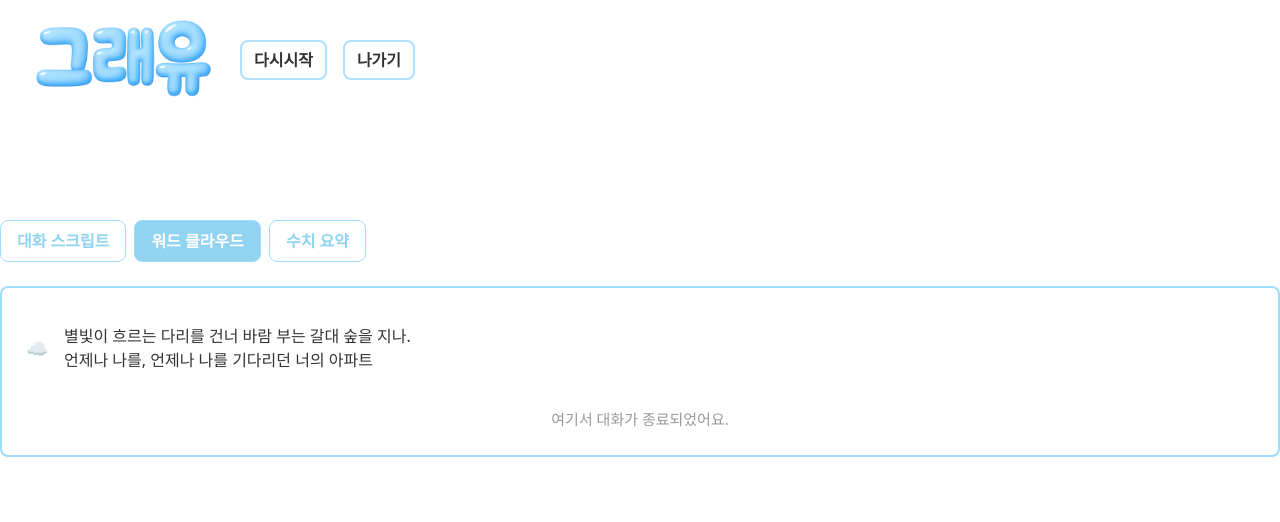
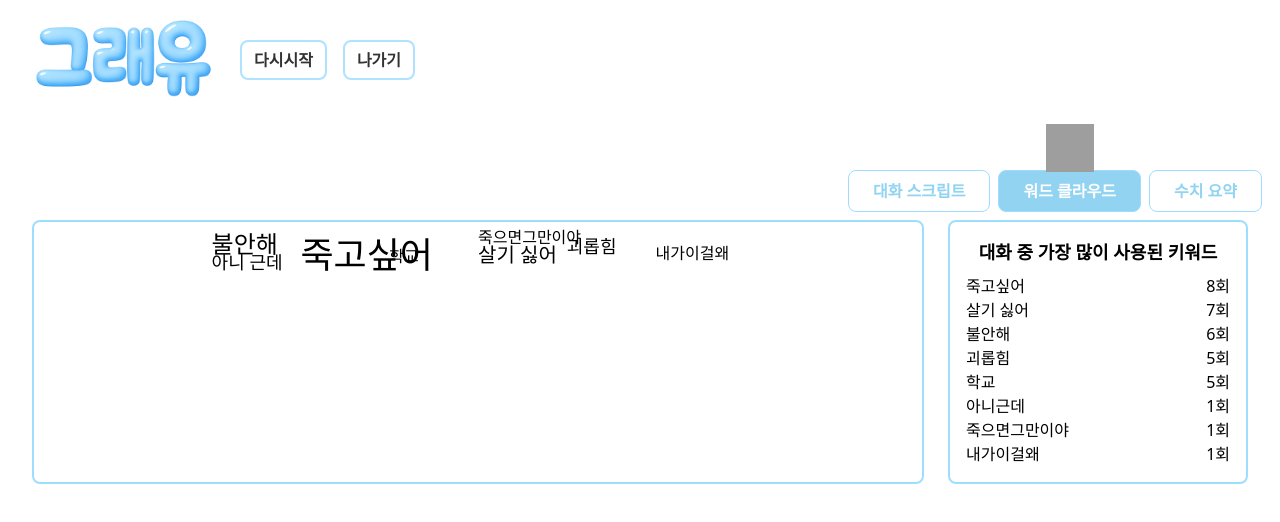
Before and after one commit to juyeon320/hackathon_team, a Next.js app in the folder my-app/: page /experience in a window 1280 px wide. Both pictures are taken after a click on the button "워드 클라우드". Shown: the top 522 px of the page. Built offline with nearby package versions, Linux system fonts and the light colour scheme; no server answers; the database is empty; grey boxes are pictures that could not be loaded.

Commit message:
feat: 워드 클라우드, 수치요약 페이지 더미데이터로 구현

```diff
--- a/my-app/src/pages/experience.js
+++ b/my-app/src/pages/experience.js
@@ -1,224 +1,232 @@
 "use client";
 import MainTopBar from "@/component/MainTopBar";
-
 import "../styles/globals.css";
 import { useSearchParams, useRouter } from "next/navigation";
-import { useState, useEffect } from "react";
-import Footer from "@/component/footer";
-import Image from "next/image";
-
-// Firebase 연동 함수
-import { getSepXP, updateSepXP } from "@/utils/firebase";
+import { useState } from "react";
 
 export default function ExperiencePage() {
-    const searchParams = useSearchParams();
-    const router = useRouter();
-    const difficulty = searchParams.get("difficulty");
+  const [currentTab, setCurrentTab] = useState("script");
 
-    // 난이도별 설정: XP 증가량, 최대치, 진행바 색상
-    const xpValues = {
-        "하": { xp: 50, maxXp: 500, color: "#4caf50" },
-        "중": { xp: 100, maxXp: 500, color: "#2196f3" },
-        "상": { xp: 200, maxXp: 600, color: "#ff9800" },
-    };
+  return (
+    <div className="w-screen justify-end bg-white" style={{ paddingTop: "220px" }}>
+      {/* ✅ MainTopBar */}
+      <MainTopBar showMicNotice={false} />
 
-    // Firestore에서 불러올 sep 유저의 기존 XP
-    const [oldXP, setOldXP] = useState(0);
-    const [addedXP, setAddedXP] = useState(0);
-    const [newXP, setNewXP] = useState(0);
-    const [animatedXP, setAnimatedXP] = useState(0);
-    const [isLoading, setIsLoading] = useState(true);
-    const [showConfetti, setShowConfetti] = useState(false);
-    const [showCongrats, setShowCongrats] = useState(false);
-
-    // 난이도에 따른 UI 값
-    const targetXP = xpValues[difficulty]?.xp || 50;       // 이번에 더할 XP
-    const maxXP = xpValues[difficulty]?.maxXp || 500;    // 최대 XP
-    const barColor = xpValues[difficulty]?.color || "#4caf50";
-
-    // 진행바(%) 계산 => animatedXP를 기준으로
-    const xpPercentage = (animatedXP / maxXP) * 100;
-
-    // [1] 페이지 로드 시 Firestore에서 sep XP 불러오기
-    useEffect(() => {
-        (async () => {
-            try {
-                setIsLoading(true);
-                const currentXP = await getSepXP();
-                setOldXP(currentXP);
-                setIsLoading(false);
-            } catch (error) {
-                console.error("❌ getSepXP error:", error);
-                setIsLoading(false);
-            }
-        })();
-    }, []);
-
-    // [2] oldXP가 준비되면 => 처음 애니메이션 (0→oldXP)
-    useEffect(() => {
-        if (oldXP > 0 && newXP === 0) {
-            animateXP(0, oldXP);
-        }
-    }, [oldXP]);
-
-    // [3] 난이도 파라미터가 생기면 => addedXP 계산 + Firestore 업데이트
-    useEffect(() => {
-        if (!difficulty) return; // URL 파라미터가 없으면 종료
-
-        const finalXP = oldXP + targetXP;
-        setAddedXP(targetXP);
-        setNewXP(finalXP);
-
-        // Firestore 업데이트
-        updateSepXP(finalXP).catch((err) => {
-            console.error("❌ updateSepXP error:", err);
-        });
-    }, [difficulty, oldXP]);
-
-    // [4] newXP가 바뀌면 => oldXP→newXP 애니메이션
-    useEffect(() => {
-        if (newXP > oldXP) {
-            setTimeout(() => {
-                animateXP(oldXP, newXP);
-                setShowConfetti(true);
-                setTimeout(() => {
-                    setShowCongrats(true);
-                }, 1000);
-            }, 1000);
-        }
-    }, [newXP]);
-
-    // [함수] XP 애니메이션
-    function animateXP(fromValue, toValue) {
-        const duration = 2000;
-        const frameRate = 30;
-        const totalFrames = duration / frameRate;
-        const increment = (toValue - fromValue) / totalFrames;
-
-        let current = fromValue;
-        let frame = 0;
-
-        const interval = setInterval(() => {
-            frame++;
-            current += increment;
-            setAnimatedXP(Math.round(current));
-
-            if (frame >= totalFrames) {
-                clearInterval(interval);
-                setAnimatedXP(toValue);
-            }
-        }, frameRate);
-    }
-
-    const [currentTab, setCurrentTab] = useState('script');
+      {/* 오른쪽 상단에 수동 배치된 구름 + 탭 버튼 메뉴 */}
+        <div
+        style={{
+            position: "absolute",
+            top: "170px",      // 원하는 Y 위치로 조정
+            right: "18px",     // 원하는 X 위치로 조정
+            zIndex: 50,
+        }}
+        className="flex gap-2 items-end"
+        >
 
 
-    // 홈으로 돌아가기 버튼
-    const goToHome = () => {
-        router.push('/');
-    };
-
-    // 새 대화하기 버튼
-    const startNewChat = () => {
-        router.push('/');
-    };
-
-    return (
-        <div className="w-screen bg-white relative" style={{ paddingTop: "220px" }}>
-
-        <MainTopBar showMicNotice={false} />
-
-        {/* 🔹 탭 메뉴 */}
-        <div className="flex justify-end w-full mt-10 mb-6 pr-6 z-10">
-        <div className="flex gap-2">
-            <button
-                style={{
-                backgroundColor: currentTab === 'script' ? '#91D3F0' : '#ffffff',
-                color: currentTab === 'script' ? '#ffffff' : '#91D3F0',
-                border: '1.5px solid #9FDDFF',
-                fontWeight: '600'
-                }}
-                className="px-4 py-2 rounded-lg "
-                onClick={() => setCurrentTab('script')}
-            >
-                대화 스크립트
-            </button>
+        {/* 탭 버튼들 */}
+        {["script", "word", "summary"].map((tab) => (
+            <div key={tab} className="relative">
+            {/* 구름 아이콘 - 현재 탭일 때만 표시 */}
+            {currentTab === tab && (
+              <img
+                src="/images/cloud.png"
+                alt="cloud"
+                className="absolute bottom-full mb-1 w-12 h-12"
+                style={{ top: "-110%", right: "50%", transform: "translateX(50%)" }}
+              />
+            )}
 
             <button
+
+            onClick={() => setCurrentTab(tab)}
+            className="px-6 py-2 rounded-lg"
             style={{
-                backgroundColor: currentTab === 'word' ? '#91D3F0' : '#ffffff',
-                color: currentTab === 'word' ? '#ffffff' : '#91D3F0',
-                border: '1.5px solid #9FDDFF',
-                fontWeight: '600'
+                backgroundColor: currentTab === tab ? "#91D3F0" : "#ffffff",
+                color: currentTab === tab ? "#ffffff" : "#91D3F0",
+                border: "1.5px solid #9FDDFF",
+                fontWeight: "600",
             }}
-                className="px-4 py-2 rounded-lg "
-                onClick={() => setCurrentTab('word')}
             >
-                워드 클라우드
+            {tab === "script" && "대화 스크립트"}
+            {tab === "word" && "워드 클라우드"}
+            {tab === "summary" && "수치 요약"}
             </button>
+            </div>
+        ))}
+        </div>
 
-            <button
+
+      {/* ✅ 콘텐츠 영역 */}
+      <div className="w-full max-w-6xl mx-auto px-4">
+        {currentTab === "script" && (
+          <div
+            className="border-2 rounded-lg p-6"
+            style={{ borderColor: "#9FDDFF", backgroundColor: "#ffffff" }}
+          >
+            {/* 대화 내용 */}
+            {[...Array(2)].map((_, idx) => (
+              <div key={idx} className="flex items-start gap-3 mb-6">
+                <div className="w-10 h-10 rounded-full flex items-center justify-center text-2xl">☁️</div>
+                <div
+                  className="px-4 py-3 rounded-lg leading-relaxed max-w-xl"
                   style={{
-                backgroundColor: currentTab === 'summary' ? '#91D3F0' : '#ffffff',
-                color: currentTab === 'summary' ? '#ffffff' : '#91D3F0',
-                border: '1.5px solid #9FDDFF',
-                fontWeight: '600'
+                    backgroundColor: "#ffffff",
+                    border: "1.5px solid #9FDDFF",
+                    color: "#333333",
                   }}
-                className="px-4 py-2 rounded-lg "
-                onClick={() => setCurrentTab('summary')}
                 >
-                수치 요약
-            </button>
+                  별빛이 흐르는 다리를 건너 바람 부는 갈대 숲을 지나. <br />
+                  언제나 나를, 언제나 나를 기다리던 너의 아파트
+                </div>
+              </div>
+            ))}
+            <div className="text-center text-gray-500 text-sm mt-2">
+              여기서 대화가 종료되었어요.
+            </div>
+          </div>
+        )}
+
+        {currentTab === "word" && (
+        <div className="px-4"> {/* ✅ 바깥 테두리 제거하고 여백만 유지 */}
+            <div className="flex flex-row gap-6">
+            {/* 왼쪽: 워드 클라우드 박스 */}
+            <div className="flex-1 min-h-[400px] border-2 rounded-lg relative" style={{ borderColor: "#9FDDFF" }}>
+                {/* 워드 클라우드 더미 데이터 */}
+                <div className="relative w-full h-full p-4">
+                {[
+                    { text: "죽고싶어", size: "text-4xl", top: "40%", left: "30%" },
+                    { text: "불안해", size: "text-2xl", top: "20%", left: "20%" },
+                    { text: "살기 싫어", size: "text-xl", top: "60%", left: "50%" },
+                    { text: "괴롭힘", size: "text-lg", top: "30%", left: "60%" },
+                    { text: "학교", size: "text-base", top: "70%", left: "40%" },
+                    { text: "죽으면그만이야", size: "text-base", top: "10%", left: "50%" },
+                    { text: "아니 근데", size: "text-lg", top: "80%", left: "20%" },
+                    { text: "내가이걸왜", size: "text-base", top: "60%", left: "70%" },
+                ].map((word, idx) => (
+                    <div
+                    key={idx}
+                    className={`absolute ${word.size} font-semibold text-sky-600`}
+                    style={{ top: word.top, left: word.left }}
+                    >
+                    {word.text}
+                    </div>
+                ))}
                 </div>
             </div>
 
+            {/* 오른쪽: 키워드 리스트 박스 */}
+                <div
+                style={{
+                    width: "300px",
+                    marginLeft: "auto",
+                    marginRight: "0px",
+                    borderWidth: "2px",
+                    borderColor: "#9FDDFF",
+                }}
+                className="rounded-lg p-4 space-y-4"
+                >
+                {/* 기존 박스 */}
+                <div>
+                    <h2 className="font-bold text-lg mb-2 text-center">
+                    대화 중 가장 많이 사용된 키워드
+                    </h2>
+                    <ul className="text-base space-y-1">
+                    {[
+                        ["죽고싶어", "8회"],
+                        ["살기 싫어", "7회"],
+                        ["불안해", "6회"],
+                        ["괴롭힘", "5회"],
+                        ["학교", "5회"],
+                        ["아니근데", "1회"],
+                        ["죽으면그만이야", "1회"],
+                        ["내가이걸왜", "1회"],
+                    ].map(([word, count], idx) => (
+                        <li key={idx} className="flex">
+                        <span className="flex-1 text-left">{word}</span>
+                        <span className="text-right w-[40px]">{count}</span>
+                        </li>
+                    ))}
+                    </ul>
+
+                </div>
 
 
-        {/* 말풍선 콘텐츠 */}
-        <div className="w-full max-w-5xl mt-4 border-2 rounded-lg p-6 "
-            style={{
-                borderColor: "#9FDDFF", // 외곽 박스 테두리
-                backgroundColor: "#ffffff" // 전체 박스 배경
-            }}
-            >
-            <div className="flex items-start gap-3 mb-6">
-                {/* 말풍선 왼쪽 아이콘 */}
-                <div
-                className="w-10 h-10 rounded-full flex items-center justify-center"
-                style={{
-                    backgroundColor: "#ffffff", // 구름 원 배경색
-                    color: "#ffffff", // 아이콘 색상
-                    fontSize: "18px"
-                }}
-            >
-            ☁️
                 </div>
 
-            {/* 말풍선 본문 */}
-            <div
-            className="px-4 py-3 rounded-lg leading-relaxed max-w-xl"
-            style={{
-                backgroundColor: "#ffffff", // 말풍선 배경색
-                border: "1.5px solid ##9FDDFF", // 테두리
-                color: "#333333" // 텍스트 색
-            }}
-            >
-            별빛이 흐르는 다리를 건너 바람 부는 갈대 숲을 지나.<br />
-            언제나 나를, 언제나 나를 기다리던 너의 아파트
+            </div>
+        </div>
+        )}
+
+
+
+
+{currentTab === "summary" && (
+  <div className="relative w-full h-[800px] bg-white border-2 rounded-lg" style={{ borderColor: "#9FDDFF" }}>
+    {/* 왼쪽 감정 분포 */}
+    <div className="absolute top-[30px] left-[40px] w-[280px] h-[320px] border-2 rounded-lg p-4" style={{ borderColor: "#9FDDFF" }}>
+      <h2 className="font-bold text-lg mb-4">감정 분포 그래프</h2>
+      <div className="flex justify-center items-center h-[140px]">
+        <img src="/images/donut-chart.png" alt="감정 차트" className="w-[120px] h-[120px]" />
+      </div>
+      <div className="mt-4 text-sm space-y-1 text-gray-700">
+        <div>🩵 슬픔 <span className="float-right">40</span></div>
+        <div>🩶 불안 <span className="float-right">30</span></div>
+        <div>💛 분노 <span className="float-right">20</span></div>
+        <div>🤍 무력감 <span className="float-right">10</span></div>
       </div>
     </div>
 
-        {/* 종료 안내 텍스트 */}
-        <div
-            className="text-center mt-4"
-            style={{
-            color: "#999999", // 안내 메시지 색상
-            fontSize: "15px"
-            }}
-        >
-            여기서 대화가 종료되었어요.
+    {/* 가운데: 부정적 단어 사용률 */}
+    <div className="absolute top-[30px] left-[380px] w-[280px] h-[140px] border-2 rounded-lg p-4" style={{ borderColor: "#9FDDFF" }}>
+      <h2 className="font-bold text-lg mb-2">부정적 단어 사용률</h2>
+      <p className="text-center text-2xl font-bold text-sky-400">
+        전체 대화의 <span className="text-3xl">80%</span>
+      </p>
+      <div className="h-3 bg-sky-100 rounded-full mt-3">
+        <div className="h-full bg-sky-400 rounded-full" style={{ width: "80%" }}></div>
+      </div>
+    </div>
+
+    {/* 가운데: 심리 불안 지수 */}
+    <div className="absolute top-[190px] left-[380px] w-[280px] h-[160px] border-2 rounded-lg p-4" style={{ borderColor: "#9FDDFF" }}>
+      <h2 className="font-bold text-lg mb-2">심리 불안 지수</h2>
+      <div className="flex flex-col items-center">
+        <div className="w-[120px] h-[60px] relative">
+          <div className="absolute w-full h-full bg-sky-100 rounded-full"></div>
+          <div className="absolute w-[92%] h-full bg-sky-400 rounded-full left-0 top-0"></div>
+        </div>
+        <div className="text-3xl font-bold text-sky-400 mt-2">92점</div>
+        <div className="text-sm text-gray-600">매우 높음</div>
+      </div>
+    </div>
+
+    {/* 오른쪽: 대화 집중도 */}
+    <div className="absolute top-[30px] left-[720px] w-[280px] h-[160px] border-2 rounded-lg p-4" style={{ borderColor: "#9FDDFF" }}>
+      <h2 className="font-bold text-lg mb-2">대화 집중도</h2>
+      <div className="text-center text-sky-400 text-4xl font-bold">90점</div>
+      <div className="mt-3 text-sm text-gray-600 border-t pt-2">
+        <div className="flex justify-between"><span>대화 일관성</span><span>80%</span></div>
+        <div className="flex justify-between"><span>감정 표현 명료도</span><span>90%</span></div>
+      </div>
+    </div>
+
+    {/* 오른쪽 아래: 상담 필요도 */}
+    <div className="absolute top-[220px] left-[720px] w-[280px] h-[140px] border-2 rounded-lg p-6 flex flex-col items-center justify-center" style={{ borderColor: "#9FDDFF" }}>
+      <div className="text-red-500 text-5xl mb-2">❗</div>
+      <div className="text-center text-lg font-semibold text-gray-800 leading-relaxed">
+        최대한 빠른 시일 내에 <br />상담이 필요해요.
       </div>
     </div>
   </div>
-    )
+)}
+
+
+
+
+
+
+      </div>
+    </div>
+  );
 }
```
Lines whose indentation alone changed are shown as unchanged.
